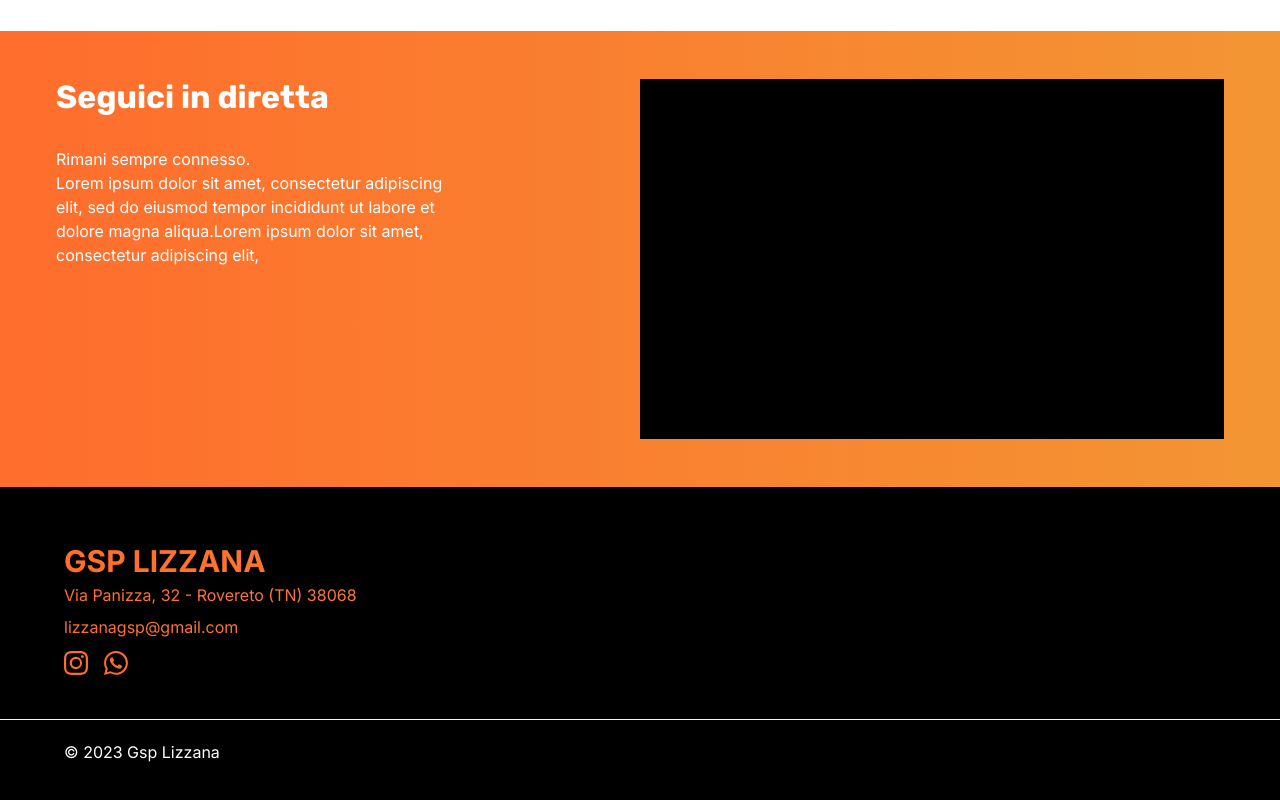
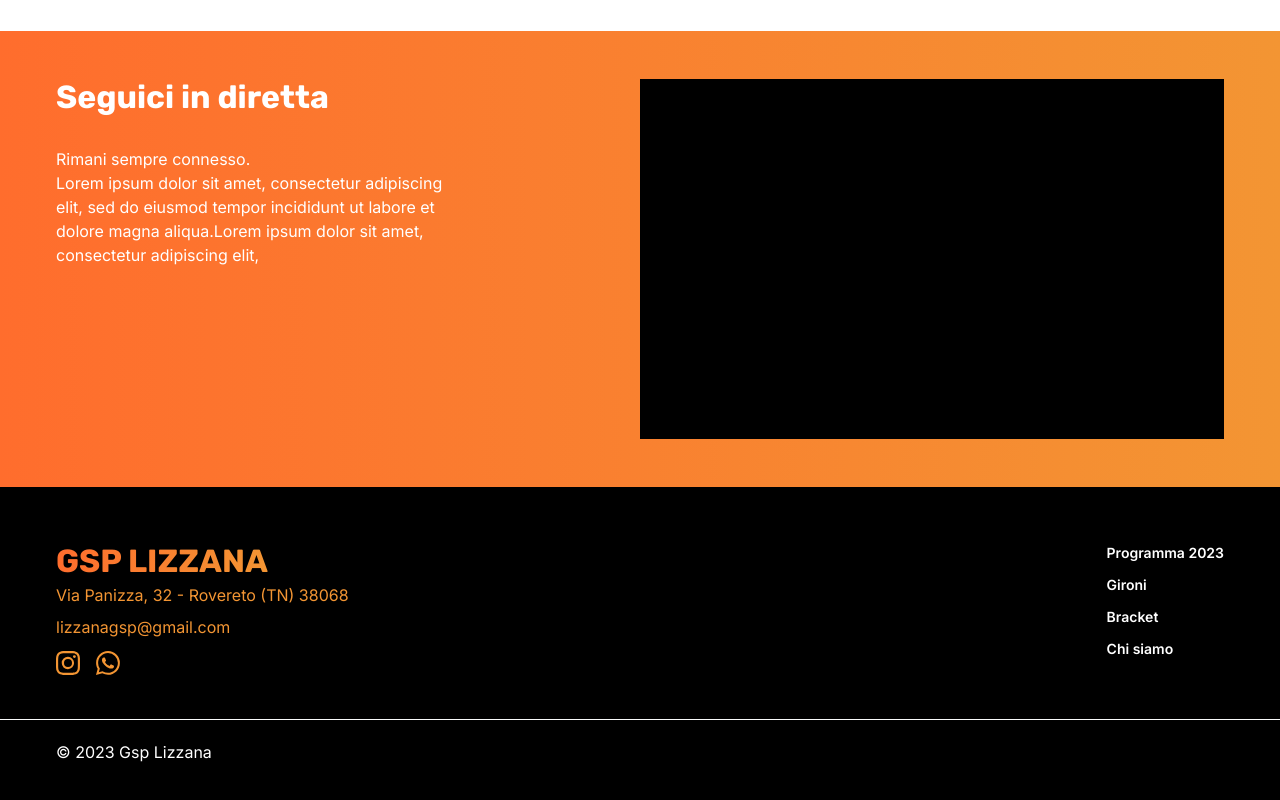
Before and after one commit to graziolieduardo/gsplizzana-frontend, a Next.js app: page / in a window 1280 px wide. Shown: the part 3113-3913 px from the top of the page. Built offline with nearby package versions, Linux system fonts and the light colour scheme.

Commit message:
fix footer links

```diff
--- a/src/components/common/Title.tsx
+++ b/src/components/common/Title.tsx
@@ -17,7 +17,7 @@ enum Variant {
 const VARIANT_MAPS = {
     [Variant.primary]: 'text-[2.5rem] sm:text-[3.5rem] leading-[61px]',
     [Variant.secondary]: 'text-[2rem] sm:text-[2.5rem] leading-[44px]',
-    [Variant.tertiary]: 'text-[1.3rem] sm:text-[2rem] leading-[36px]',
+    [Variant.tertiary]: 'text-[2rem] leading-[36px]',
 }
 
 const rubik = Rubik({ subsets: ['latin'] })
--- a/src/partials/Footer.tsx
+++ b/src/partials/Footer.tsx
@@ -1,5 +1,6 @@
 import Link from "next/link"
 import { BsInstagram, BsWhatsapp } from 'react-icons/bs';
+import { Title } from "../components/common/Title";
 
 export const Footer = () => {
     return (
@@ -9,25 +10,57 @@ export const Footer = () => {
                     <div className="sm:py-8 leading-8">
 
                         {/* top */}
-                        <div className="max-w-container 2xl:max-w-container-xl mx-auto text-transparent bg-clip-text bg-gradient-to-r from-primary-dark to-primary p-6 mb-5">
-                            <h2 className="text-3xl font-bold ">GSP LIZZANA</h2>
+                        <div className="max-w-container 2xl:max-w-container-xl mx-auto py-6 px-4 mb-5 md:flex md:justify-between">
+                            <div className="text-primary">
+                                <Title variant={Title.variant.tertiary}>
+                                    <span className="text-transparent bg-clip-text bg-gradient-to-r from-primary-dark to-primary">GSP LIZZANA</span>
+                                </Title>
+
                                 <p>Via Panizza, 32 - Rovereto (TN) 38068</p>
                                 <p>lizzanagsp@gmail.com</p>
+
                                 <div className="flex gap-x-4 mt-2">
+
+                                    {/* instagram link */}
                                     <Link href={'https://instagram.com/gsplizzana?igshid=MjljNjAzYmU='} target="blank">
-                                    <BsInstagram className="text-primary-dark text-2xl" />
+                                        <BsInstagram className=" text-2xl" />
                                     </Link>
+
+                                    {/* whatsapp link */}
                                     <Link href={'https://wa.me/+393518614137'} target="blank">
-                                    <BsWhatsapp className="text-primary-dark text-2xl" />
+                                        <BsWhatsapp className="text-2xl" />
                                     </Link>
                                 </div>
+                            </div>
+
+                            <nav className="text-white mt-12 md:mt-0">
+                                <ul className=' font-semibold capitaliza text-sm space-y-3'>
+
+                                    <li>
+                                        <Link href='/programma' className=''>Programma 2023</Link>
+                                    </li>
+
+                                    <li>
+                                        <Link href='/gironi/maschile' className='' >Gironi</Link>
+                                    </li>
+
+                                    <li>
+                                        <Link href='/bracket' className='' >Bracket</Link>
+                                    </li>
+
+                                    <li>
+                                        <Link href='/gironi' className='' >Chi siamo</Link>
+                                    </li>
+                                </ul>
+                            </nav>
+
                         </div>
 
                         {/* horizoltal rule */}
                         <div className="h-px bg-gray-50"></div>
 
                         {/* bottom */}
-                        <div className="max-w-container 2xl:max-w-container-xl mx-auto px-6 text-white py-4">
+                        <div className="max-w-container 2xl:max-w-container-xl mx-auto px-4 text-white py-4">
                             <p>&#169; 2023 Gsp Lizzana</p>
                             {/* <p>&#169; 2023 Gsp Lizzana | Privacy Policy - Cookie Policy </p> */}
                         </div>
```
Lines whose indentation alone changed are shown as unchanged.
